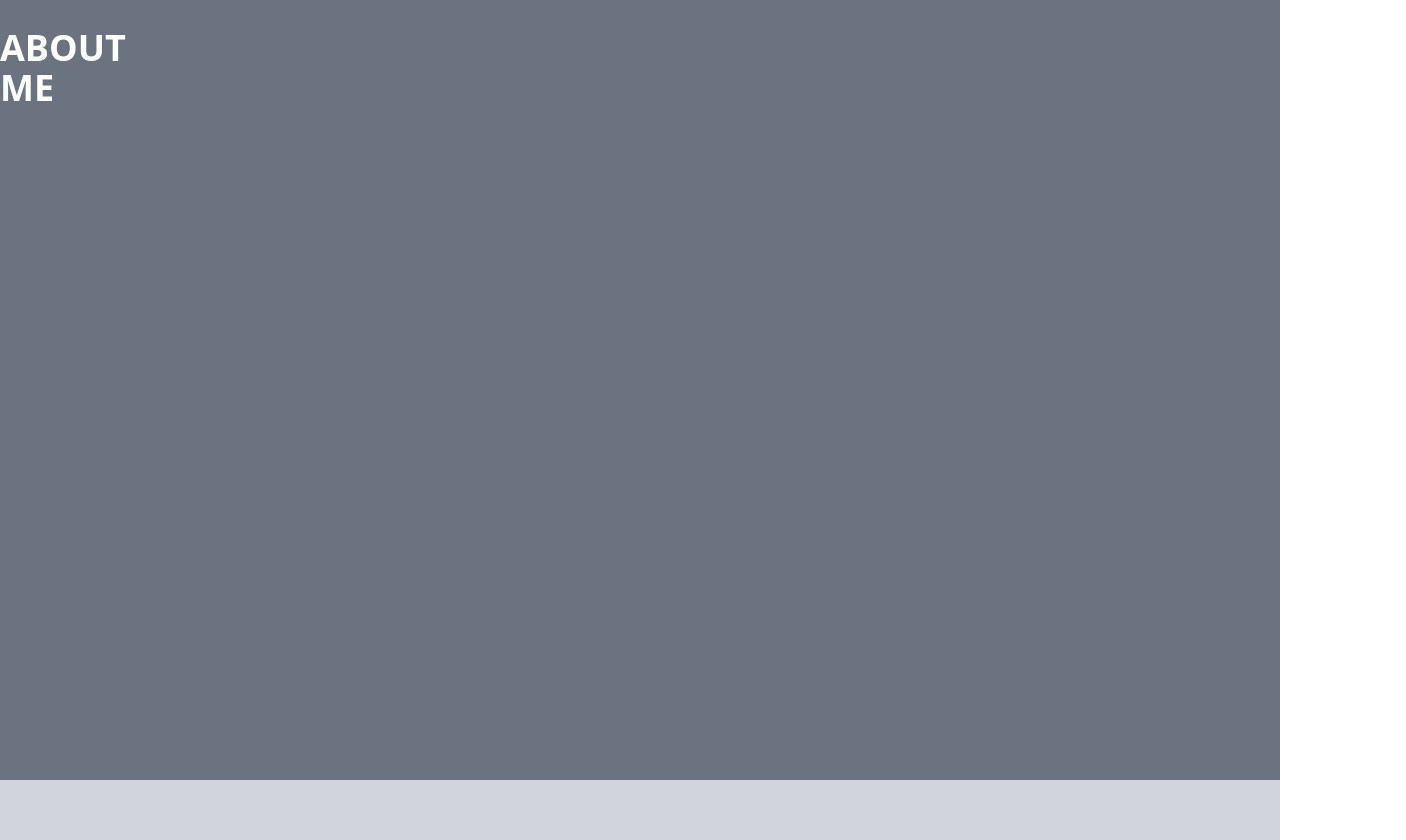
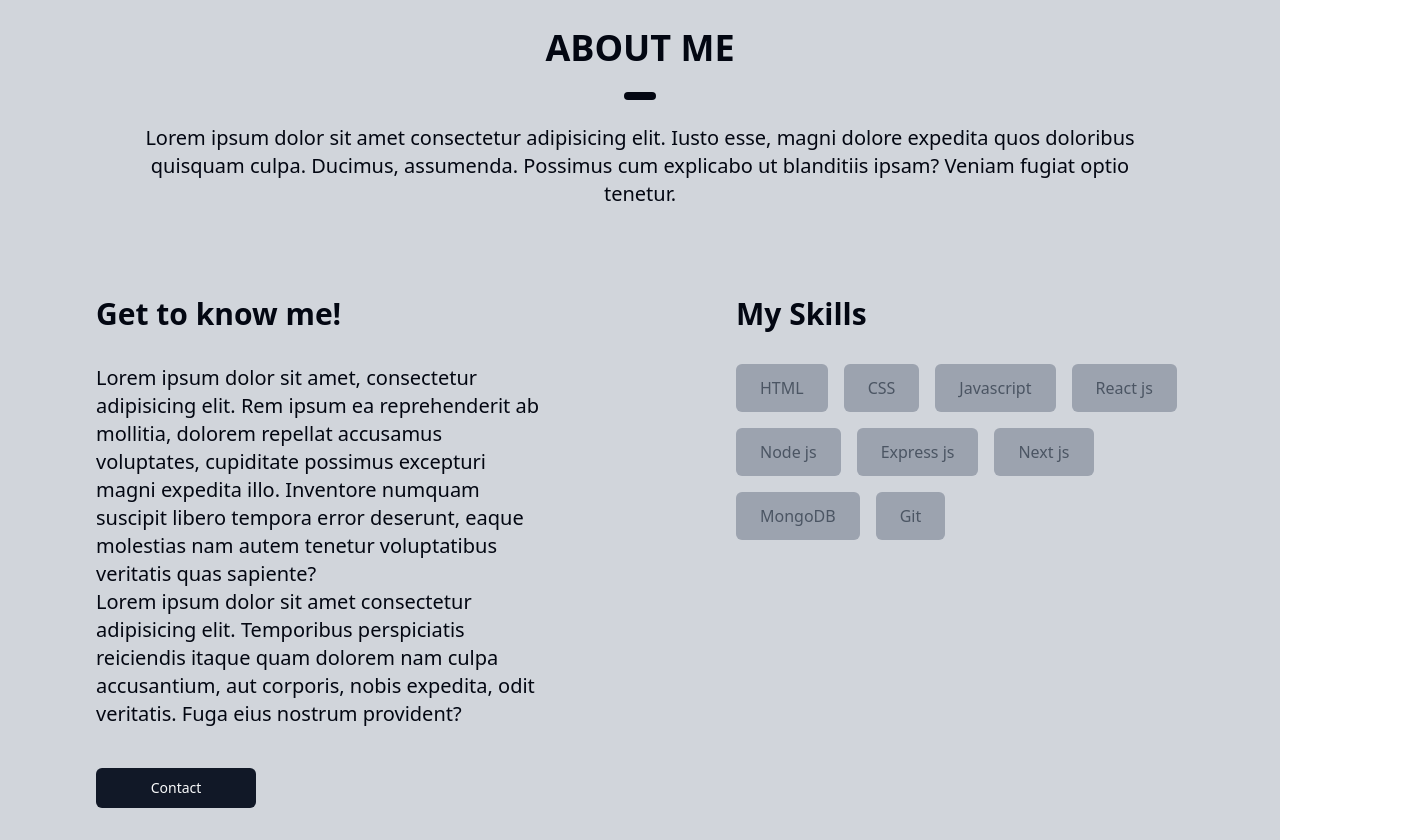
Before and after one commit to owaisahmadshah/portfolio-website, a React (Vite) app: page / in a window 1280 px wide. Shown: the part 820-1660 px from the top of the page, 1406 px wide, since content can reach past the window. Built offline with nearby package versions, Linux system fonts and the light colour scheme.

Commit message:
Completed about me page

```diff
--- a/src/components/About.tsx
+++ b/src/components/About.tsx
@@ -1,10 +1,35 @@
 import { Separator } from "@/components/ui/separator"
+import { Button } from "./ui/button"
 
 const About = () => {
+
+    const skills: Array<string> = ["HTML", "CSS", "Javascript", "React js", "Node js", "Express js", "Next js", "MongoDB", "Git"]
+
     return (
-        <section id="About" className="flex h-[60vh] bg-gray-500 min-h-[100vh]">
-            <h1 className="mx-auto text-white text-4xl font-bold uppercase my-12">About Me</h1>
-            <Separator />
+        <section id="About" className="flex flex-col bg-gray-300 min-h-[100vh]">
+            <h1 className="mx-auto text-4xl font-bold uppercase mt-12">About Me</h1>
+            <Separator className="max-w-8 h-2 mx-auto rounded-sm bg-gray-950 my-6" />
+
+            <p className="mx-auto max-w-[80vw] text-xl text-center">Lorem ipsum dolor sit amet consectetur adipisicing elit. Iusto esse, magni dolore expedita quos doloribus quisquam culpa. Ducimus, assumenda. Possimus cum explicabo ut blanditiis ipsam? Veniam fugiat optio tenetur.</p>
+
+            <div className="flex justify-around mt-10">
+                <div className="flex flex-col w-[35vw]">
+                    <h1 className="text-3xl font-bold mt-12">Get to know me!</h1>
+                    <p className="text-xl mt-8">Lorem ipsum dolor sit amet, consectetur adipisicing elit. Rem ipsum ea reprehenderit ab mollitia, dolorem repellat accusamus voluptates, cupiditate possimus excepturi magni expedita illo. Inventore numquam suscipit libero tempora error deserunt, eaque molestias nam autem tenetur voluptatibus veritatis quas sapiente?</p>
+                    <p className="text-xl">Lorem ipsum dolor sit amet consectetur adipisicing elit. Temporibus perspiciatis reiciendis itaque quam dolorem nam culpa accusantium, aut corporis, nobis expedita, odit veritatis. Fuga eius nostrum provident?</p>
+                    <Button className="w-40 my-10">Contact</Button>
+                </div>
+                <div className="w-[35vw]">
+                    <h1 className="mx-auto text-3xl font-bold mt-12">My Skills</h1>
+                    <div className="flex gap-4 flex-wrap mt-8">
+                        {
+                            skills.length && skills.map((skill) =>
+                                <div className="bg-gray-400 px-6 py-3 rounded-md font-medium text-gray-600">{skill}</div>
+                            )
+                        }
+                    </div>
+                </div>
+            </div>
 
         </section>
     )
--- a/src/components/Contact.tsx
+++ b/src/components/Contact.tsx
@@ -1,6 +1,6 @@
 const Contact = () => {
     return (
-        <section id="Contact" className="flex h-[60vh] bg-gray-500 min-h-[100vh]">
+        <section id="Contact" className="flex h-[60vh] bg-gray-300 min-h-[100vh]">
             <p className="font-bold mx-auto my-auto">
                 Contact comming soon...
             </p>
--- a/src/components/Home.tsx
+++ b/src/components/Home.tsx
@@ -4,7 +4,7 @@ import { Button } from "@/components/ui/button"
 
 const Home = () => {
     return (
-        <section id="Home" className="flex h-[60vh] bg-gray-300 min-h-[100vh]">
+        <section id="Home" className="flex h-[60vh] bg-gray-200 min-h-[100vh]">
             <div className="w-[15vw] flex flex-col justify-center items-center gap-6">
                 <div className="social-media-icon">
                     <LinkedinIcon className="h-10 w-10 cursor-pointer" />
--- a/src/components/Projects.tsx
+++ b/src/components/Projects.tsx
@@ -1,6 +1,6 @@
 const Projects = () => {
     return (
-        <section id="Projects" className="flex h-[60vh] bg-gray-300 min-h-[100vh]">
+        <section id="Projects" className="flex h-[60vh] bg-gray-200 min-h-[100vh]">
             <p className="font-bold mx-auto my-auto">
                 Projects comming soon...
             </p>
```
